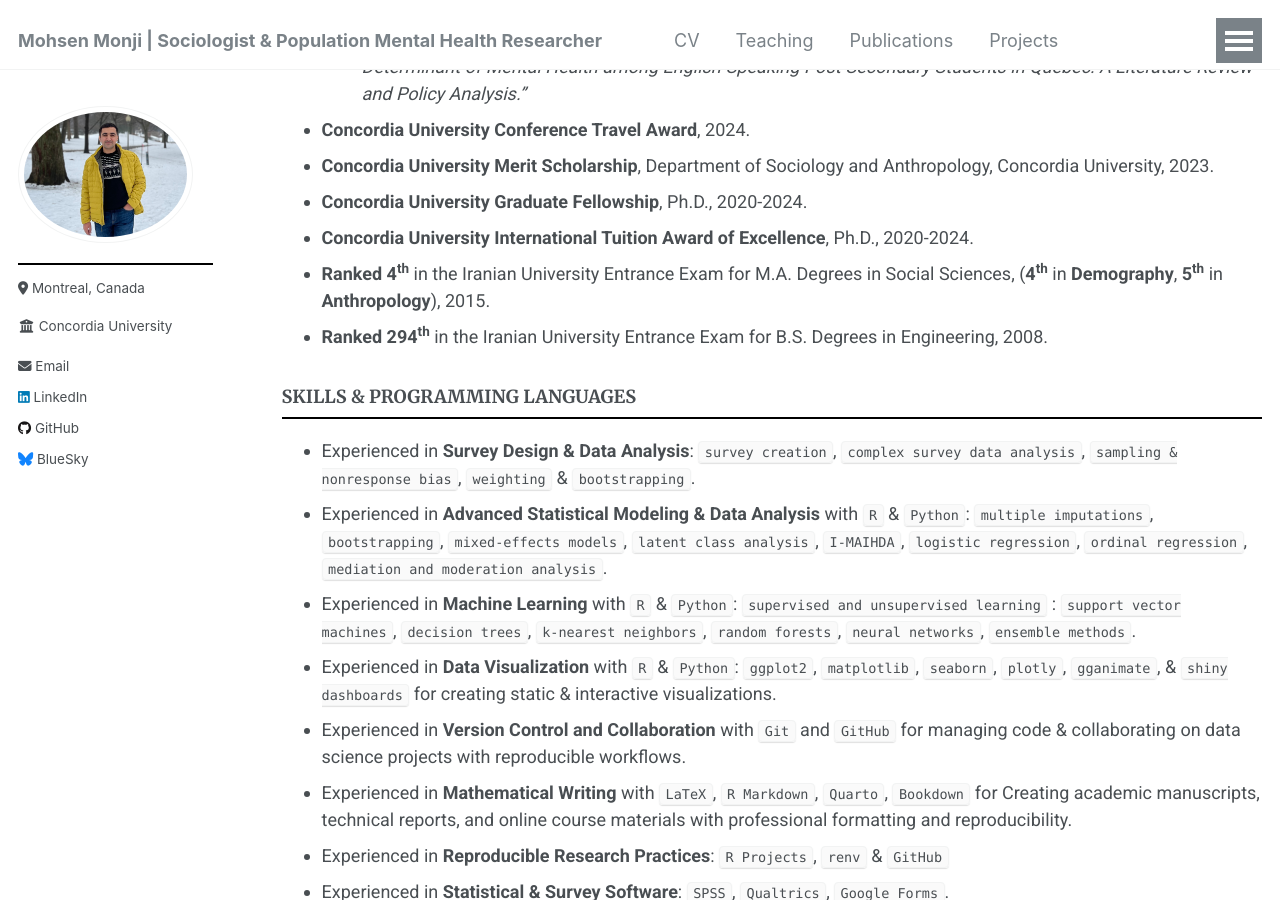
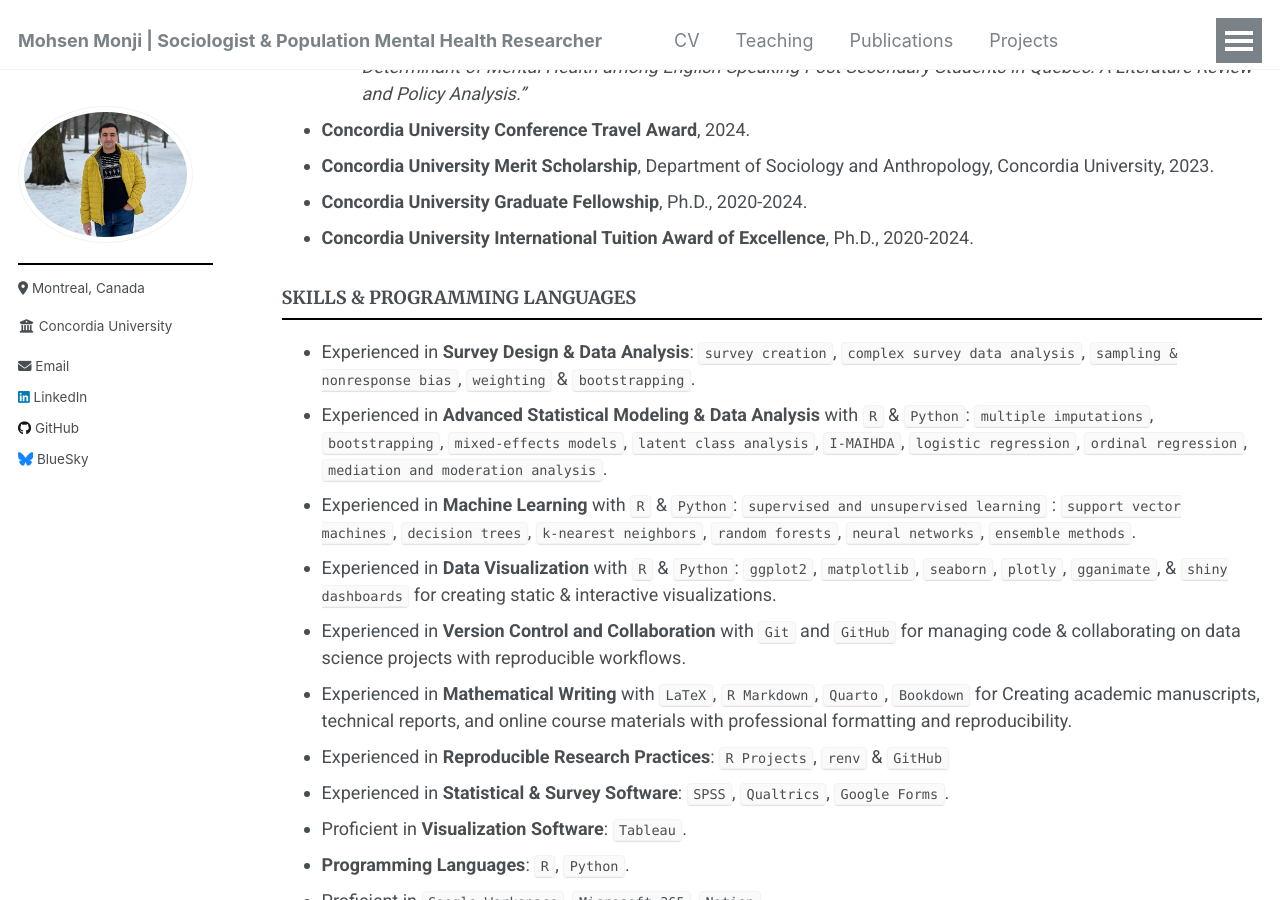
Before and after one commit to Mohsnmonji/mohsnmonji.github.io, a Jekyll site: the page built from _pages/Curriculum Vitae.md, in a window 1280 px wide and 900 px high, scrolled down 2824 px. Built offline with Jekyll 4.4.1, drawn with Linux system fonts in a browser that asks for light colours.

Commit message:
Update Curriculum Vitae.md

```diff
--- a/_pages/Curriculum Vitae.md
+++ b/_pages/Curriculum Vitae.md
@@ -106,8 +106,6 @@ redirect_from:
 - **Concordia University Merit Scholarship**, Department of Sociology and Anthropology, Concordia University, 2023.
 - **Concordia University Graduate Fellowship**, Ph.D., 2020-2024.
 - **Concordia University International Tuition Award of Excellence**, Ph.D., 2020-2024.
-- **Ranked 4<sup>th</sup>** in the Iranian University Entrance Exam for M.A. Degrees in Social Sciences, (**4<sup>th</sup>** in **Demography**, **5<sup>th</sup>** in **Anthropology**), 2015.
-- **Ranked 294<sup>th</sup>** in the Iranian University Entrance Exam for B.S. Degrees in Engineering, 2008.
 
 
 ### **SKILLS & PROGRAMMING LANGUAGES**
```
